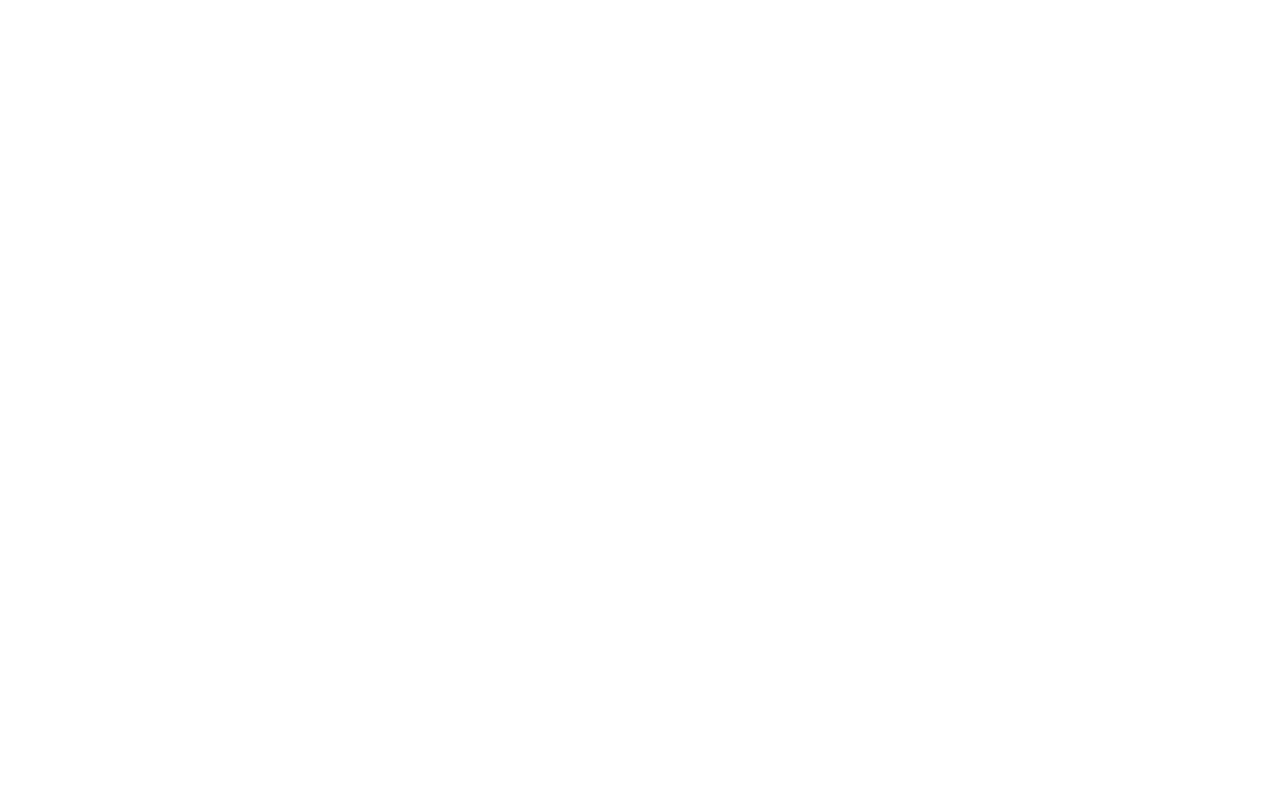
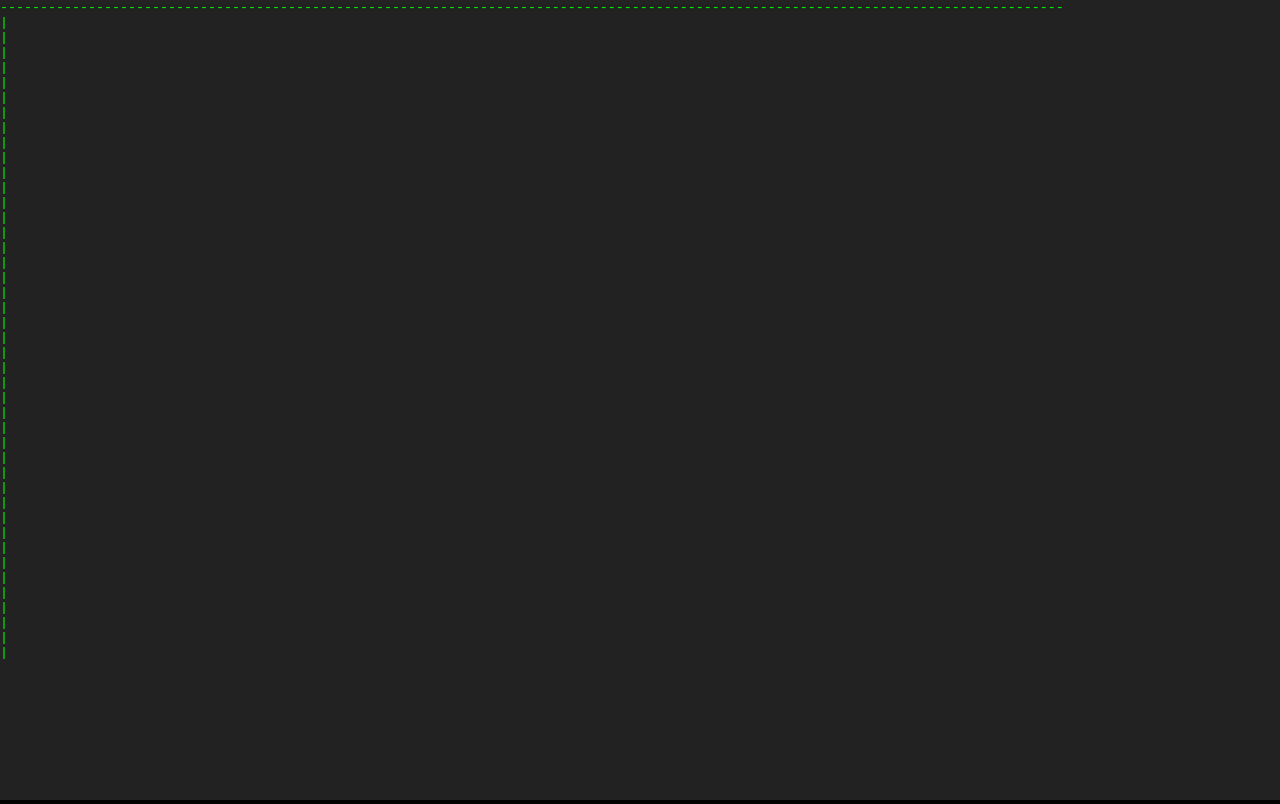
Before and after one commit to DanSoup/danosoup, a website: page index.html in a window 1280 px wide. Drawn offline with Linux system fonts and the light colour scheme.

Commit message:
textarea resizes to the size of the browser window

```diff
--- a/index.html
+++ b/index.html
@@ -6,7 +6,39 @@
   <meta http-equiv="X-UA-Compatible" content="ie=edge">
   <title>danOSoup</title>
 </head>
+<style>
+
+  html {
+    padding: 0px;
+    margin: 0px;
+  }
+
+  body {
+    background-color: black;
+    padding: 0px;
+    margin: 0px;
+    height: 100vh;
+    width: 100vw;
+    overflow: hidden;
+  }
+
+  textarea {
+    padding: 0px;
+    margin: 0px;
+    font-family: 'Courier New', Courier, monospace;
+    border: 0px;
+    background-color: #222222ff;
+    resize: none;
+    color: #00ff00ff;
+    margin: 0px;
+    width: 100vw;
+    height: 100vh;
+    overflow: hidden;
+  }
+
+</style>
 <body>
-
+  <textarea></textarea>
 </body>
+<script src="index.js"></script>
 </html>
--- /dev/null
+++ b/index.js
@@ -0,0 +1,18 @@
+const windowResized = () => {
+  const screen = document.getElementsByTagName('textarea')[0];
+
+  let widthTest = ''
+
+  for (let i = 0; i < Math.floor(screen.offsetWidth / 9.6); i++) {
+    widthTest += '-'
+  }
+
+  for (let i = 1; i < Math.floor(screen.offsetHeight / 18.06); i++) {
+    widthTest += '\n|'
+  }
+
+  screen.value = widthTest;
+}
+
+windowResized();
+window.onresize = windowResized;
```
